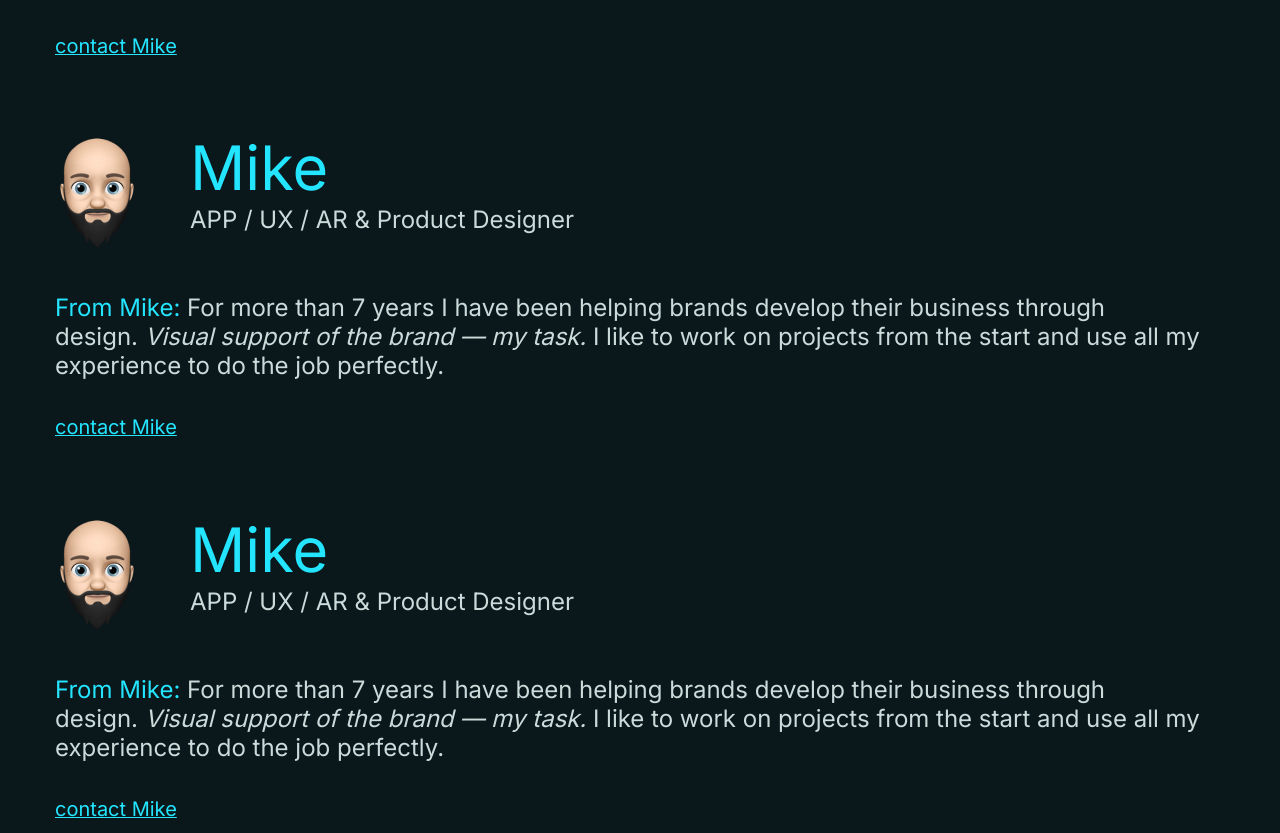
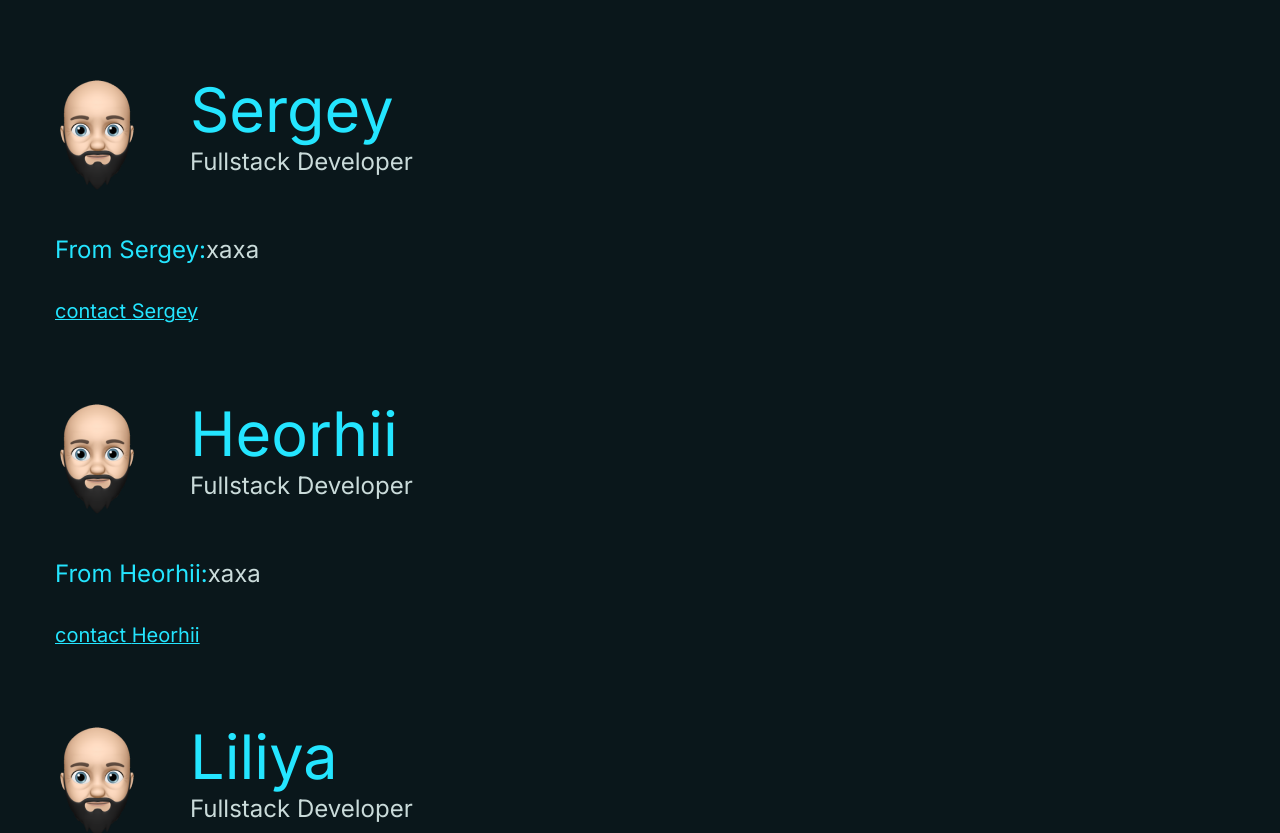
Before and after one commit to MajesticBay/majestic-bay, a React (Create React App) app: page / in a window 1280 px wide. Shown: the part 3100-3933 px from the top of the page. Built offline with nearby package versions, Linux system fonts and the light colour scheme.

Commit message:
Fix a bug: now data is being transfered from OurTeam down to TeamMember component.

```diff
--- a/src/components/OurTeam.js
+++ b/src/components/OurTeam.js
@@ -4,13 +4,40 @@ import mike from '../images/mike.png';
 
 export const OurTeam = () => {
     // const [about, setAbout] = useState(true);
-    let personData = {
+    let peopleData = [
+        {
             name: "Mike",
             position: "APP / UX / AR & Product Designer",
             about: "хаха",
             quoteAbout: "хохо",
             img: mike
+        },
+        {
+            name: "Sergey",
+            position: "Fullstack Developer",
+            about: "хаха",
+            quoteAbout: "хохо",
+            img: mike
+        },
+        {
+            name: "Heorhii",
+            position: "Fullstack Developer",
+            about: "хаха",
+            quoteAbout: "хохо",
+            img: mike
+        },
+        {
+            name: "Liliya",
+            position: "Fullstack Developer",
+            about: "хаха",
+            quoteAbout: "хохо",
+            img: mike
         }
+    ]
+
+    const teamMembers = peopleData.map((person) => (
+        <TeamMember person={person} />
+    ))
 
     return (
         <div className="our-team">
@@ -26,10 +53,7 @@ export const OurTeam = () => {
                 </p>
             </div>
             <div className="our-team__members-container">
-                <TeamMember person={personData} />
-                <TeamMember person={personData} />
-                <TeamMember person={personData} />
-                <TeamMember person={personData}  />
+                { teamMembers }
             </div>
         </div>
     );
--- a/src/components/TeamMember.js
+++ b/src/components/TeamMember.js
@@ -2,7 +2,7 @@ import { useState } from 'react';
 import styled from 'styled-components';
 
 const About = styled.p`
-    display: ${({ about }) => (about) ? "block" : "none"};
+    display: ${({ aboutText }) => (aboutText) ? "block" : "none"};
     margin-top: 1.4rem;
     margin-bottom: 3.5rem;
     font-size: 2.4rem;
@@ -11,7 +11,7 @@ const About = styled.p`
 `;
 
 const QuoteAbout = styled.p`
-    display: ${({ about }) => (about) ? "none" : "block"};
+    display: ${({ aboutText }) => (aboutText) ? "none" : "block"};
     margin-top: 1.4rem;
     margin-bottom: 3.5rem;
     font-size: 2.4rem;
@@ -20,7 +20,7 @@ const QuoteAbout = styled.p`
 `;
 
 export const TeamMember = ({person}) => {
-    const [about, setAbout] = useState(true);
+    const [aboutText, setAboutText] = useState(true);
 
     return (
         <div className="member">
@@ -30,16 +30,18 @@ export const TeamMember = ({person}) => {
                 <p className="member__title">{person.position}</p>
             </div>
             {/* <p className="member__about"><span className="green">From Mike:</span>{'\u00A0'}For more than 7 years I have been helping brands develop their business through design.{'\u00A0'}<span className="italic">Visual support of the brand — my task.</span>{'\u00A0'}I like to work on projects from the start and use all my experience to do the job perfectly.</p> */}
-            <About about={about} onMouseEnter={() => setAbout(!about)}>
-                <span className="green">From Mike:</span>{'\u00A0'}For more than 7 years I have been helping brands develop their business through design.{'\u00A0'}<span className="italic">Visual support of the brand — my task.</span>
-                {'\u00A0'}I like to work on projects from the start and use all my experience to do the job perfectly.
+            <About aboutText={aboutText} onMouseEnter={() => setAboutText(!aboutText)}>
+                <span className="green">From {person.name}:</span>
+                {/* {'\u00A0'}For more than 7 years I have been helping brands develop their business through design.{'\u00A0'}<span className="italic">Visual support of the brand — my task.</span>
+                {'\u00A0'}I like to work on projects from the start and use all my experience to do the job perfectly. */}
+                {person.about}
             </About>
             {/* <p className="member__quote-about">Mike — is the best designer on both sides of the ocean :)</p> */}
-            <QuoteAbout about={about} onMouseLeave={() => setAbout(!about)}>
+            <QuoteAbout aboutText={aboutText} onMouseLeave={() => setAboutText(!aboutText)}>
                 {/* Mike — is the best designer on both sides of the ocean (smiley face) */}
                 { person.quoteAbout }
             </QuoteAbout>
-            <a className="member__contact" href="http://localhost:3000/">contact Mike</a>
+            <a className="member__contact" href="http://localhost:3000/">contact {person.name}</a>
         </div>
     )
 }
```
Lines whose indentation alone changed are shown as unchanged.
